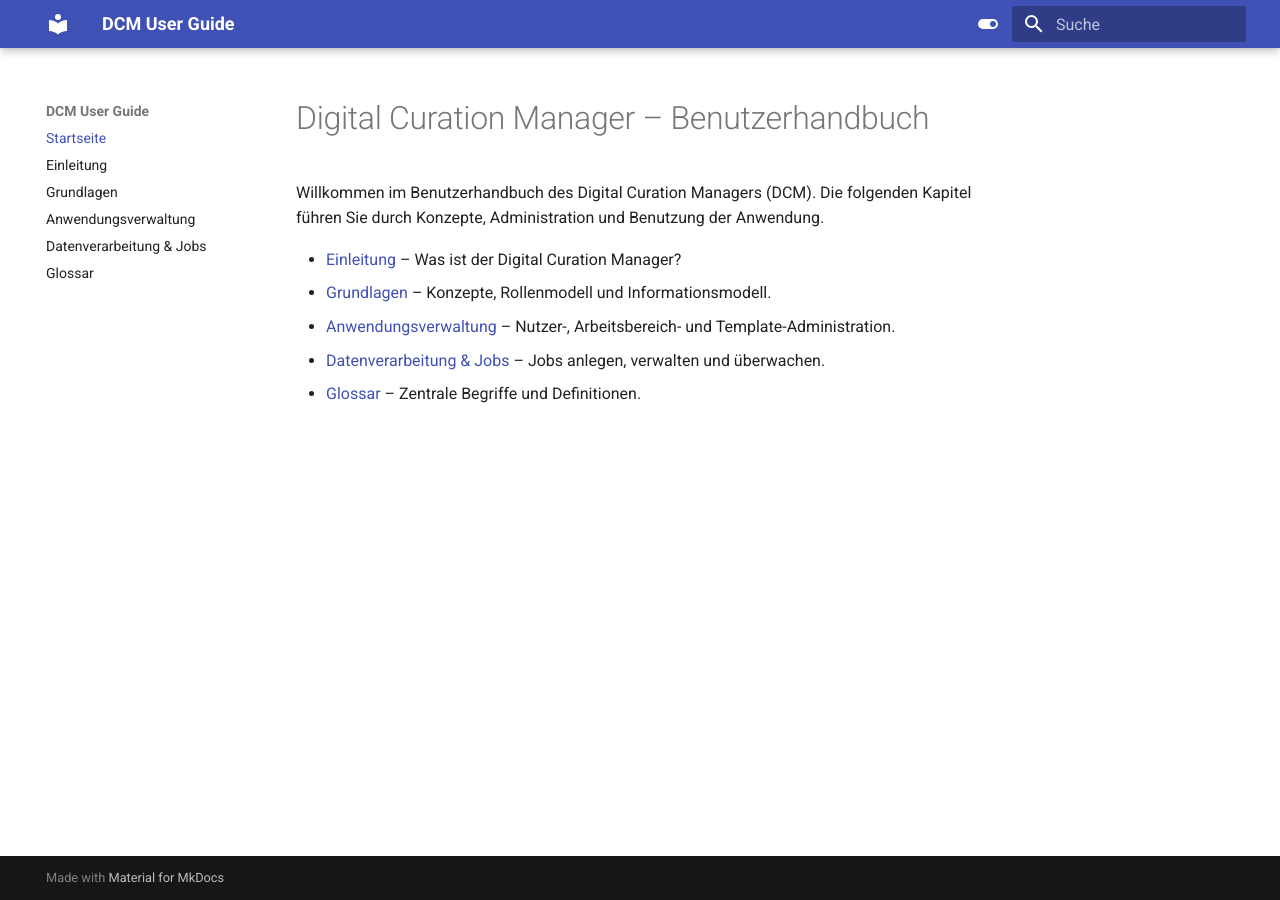
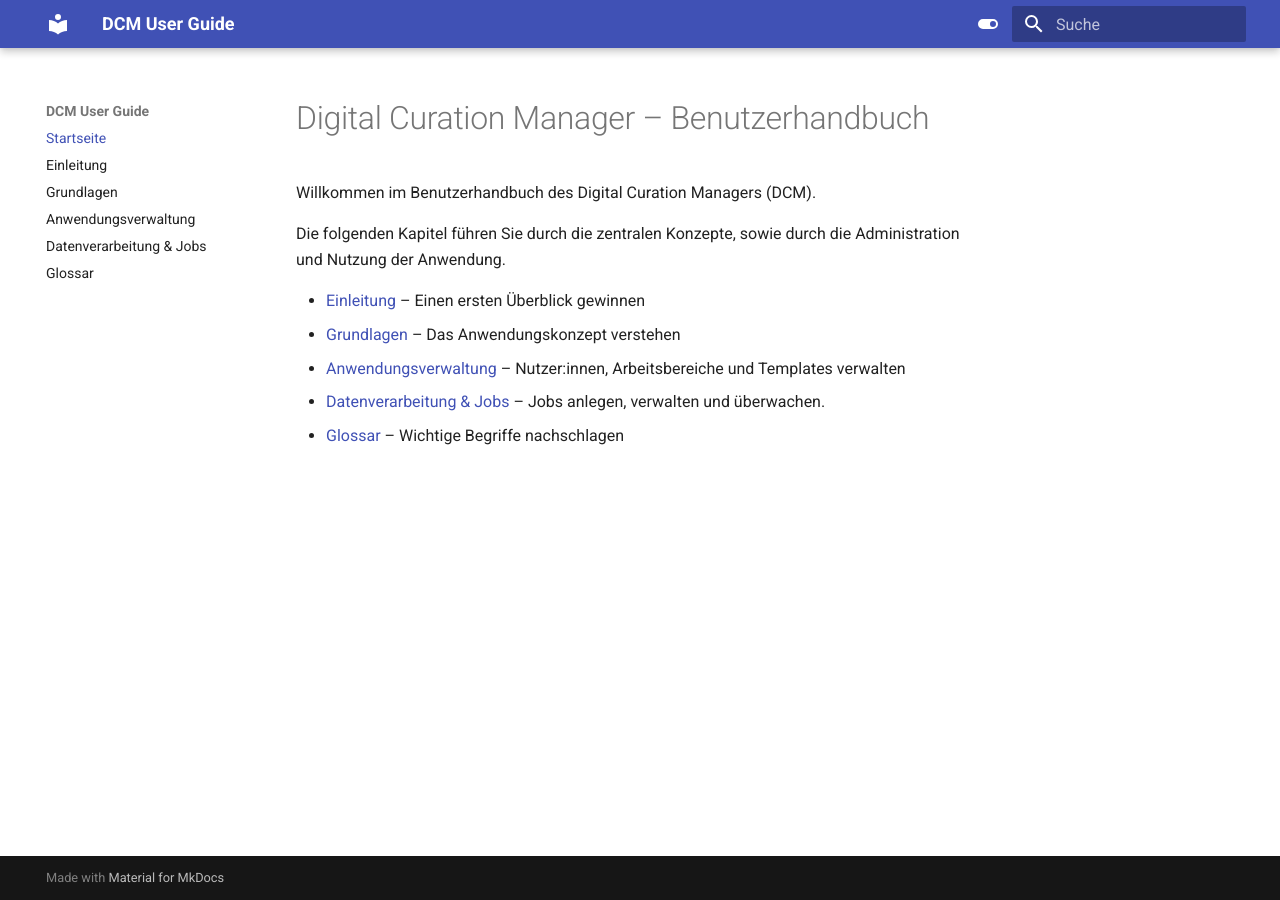
Before and after one commit to slenartz/dcm-user-manual, an MkDocs documentation site: the page built from docs/index.md, in a window 1280 px wide. Built offline with MkDocs 1.6.1 and Material for MkDocs 9.7.7, drawn with Linux system fonts in a browser that asks for light colours.

Commit message:
Refine text

```diff
--- a/docs/index.md
+++ b/docs/index.md
@@ -1,9 +1,11 @@
 # Digital Curation Manager – Benutzerhandbuch
 
-Willkommen im Benutzerhandbuch des Digital Curation Managers (DCM). Die folgenden Kapitel führen Sie durch Konzepte, Administration und Benutzung der Anwendung.
+Willkommen im Benutzerhandbuch des Digital Curation Managers (DCM).
 
-- [Einleitung](einleitung.md) – Was ist der Digital Curation Manager?
-- [Grundlagen](grundlagen.md) – Konzepte, Rollenmodell und Informationsmodell.
-- [Anwendungsverwaltung](anwendungsverwaltung.md) – Nutzer-, Arbeitsbereich- und Template-Administration.
+Die folgenden Kapitel führen Sie durch die zentralen Konzepte, sowie durch die Administration und Nutzung der Anwendung.
+
+- [Einleitung](einleitung.md) – Einen ersten Überblick gewinnen
+- [Grundlagen](grundlagen.md) – Das Anwendungskonzept verstehen
+- [Anwendungsverwaltung](anwendungsverwaltung.md) – Nutzer:innen, Arbeitsbereiche und Templates verwalten
 - [Datenverarbeitung & Jobs](datenverarbeitung-und-jobs.md) – Jobs anlegen, verwalten und überwachen.
-- [Glossar](glossar.md) – Zentrale Begriffe und Definitionen.
+- [Glossar](glossar.md) – Wichtige Begriffe nachschlagen
```
